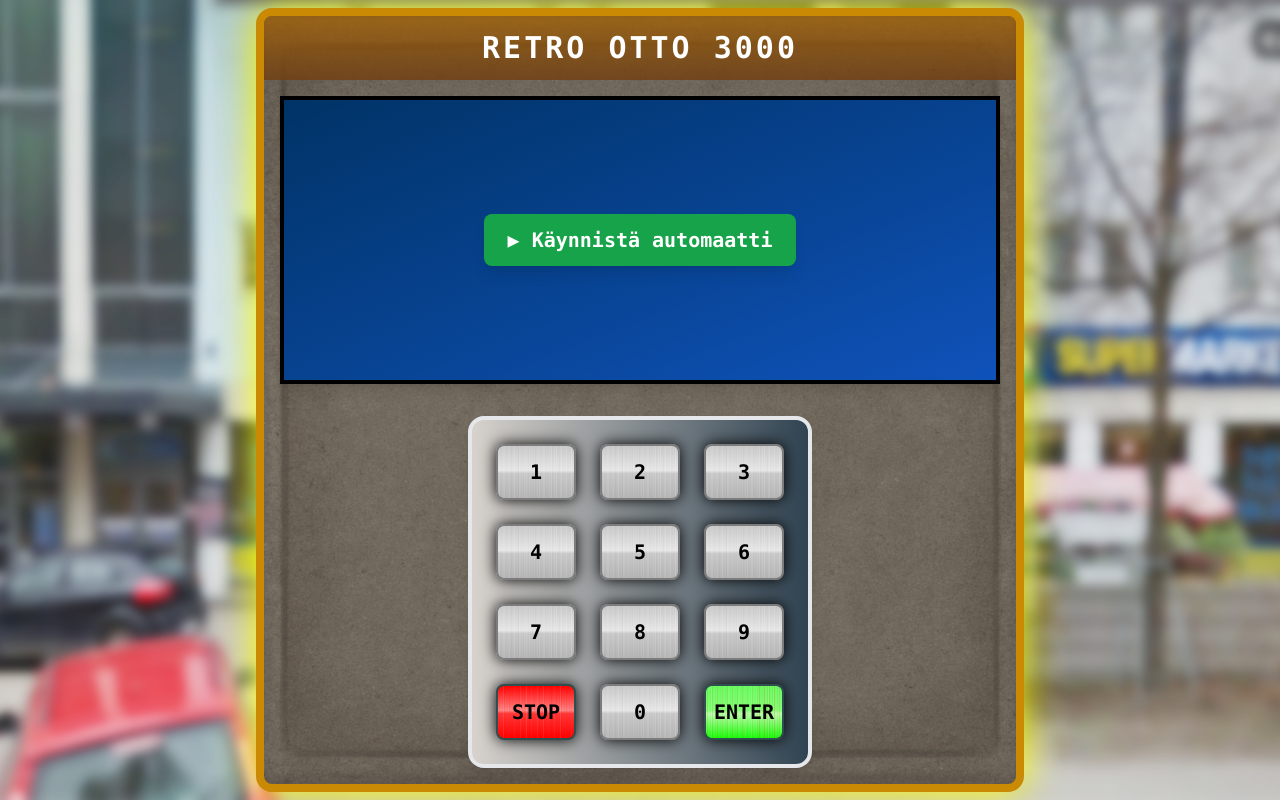
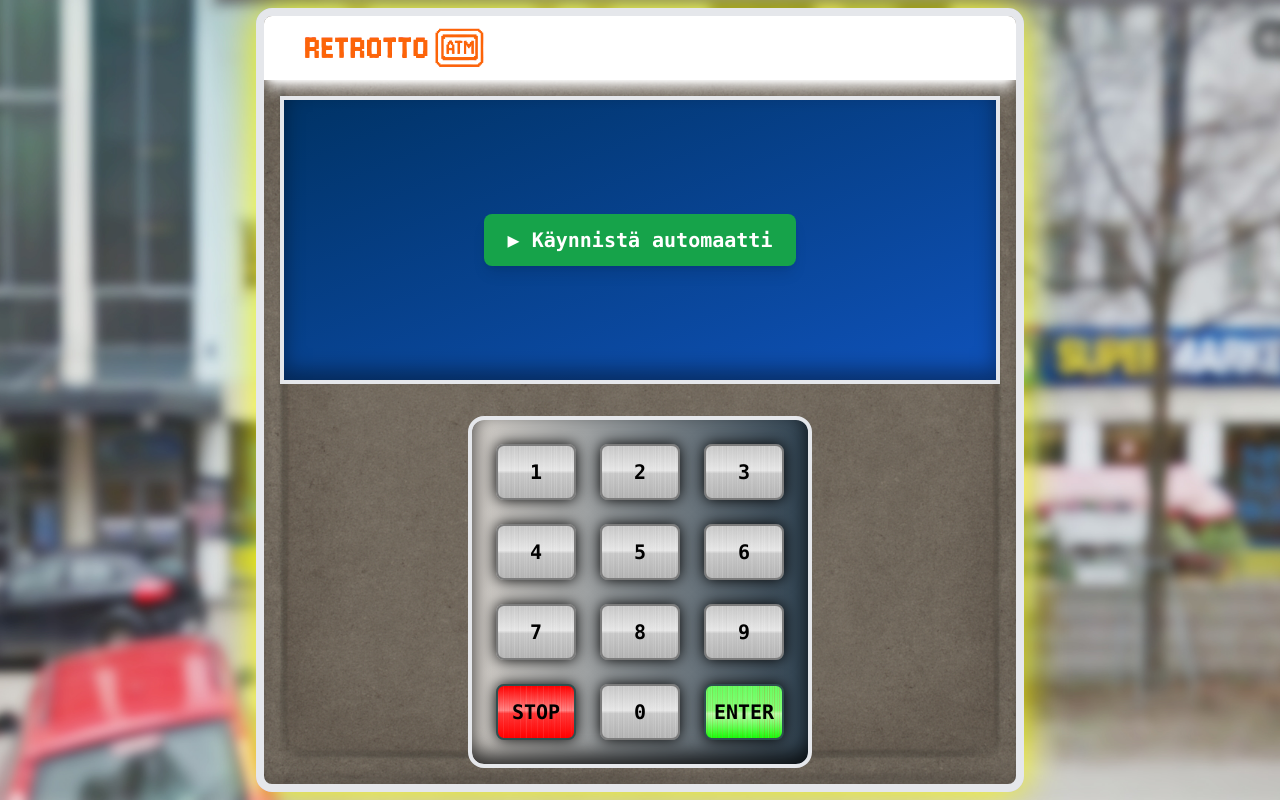
Before and after one commit to 0xjulius/atm-machine-react, a React (Vite) app: page / in a window 1280 px wide. Built offline with nearby package versions, Linux system fonts and the light colour scheme.

Commit message:
update 2.1
added logo
added some visuals
added wait sound

```diff
--- a/src/App.jsx
+++ b/src/App.jsx
@@ -4,6 +4,7 @@ import { motion, AnimatePresence } from "framer-motion";
 import "./App.css";
 import bGround from "./assets/bg.jpg";
 import atmTexture from "./assets/atm-texture.png";
+import logoHeader from "./assets/logo.png"
 
 function App() {
   const [saldo, setSaldo] = useState(1000.0);
@@ -16,6 +17,7 @@ function App() {
 
   const ambientRef = useRef(null);
   const beepRef = useRef(null);
+  const waitRef = useRef(null);
 
   const startMusic = () => {
     if (!ambientRef.current) {
@@ -35,6 +37,9 @@ function App() {
     if (!beepRef.current) {
       beepRef.current = new Audio("/beep.mp3");
     }
+    if (!waitRef.current) {
+      waitRef.current = new Audio("/wait.mp3");
+    }
   };
 
   const playBeep = () => {
@@ -43,9 +48,17 @@ function App() {
 
   const performActionWithLoad = (action) => {
     setLoading(true);
+    if (waitRef.current) {
+      waitRef.current.currentTime = 0; // Reset to start to avoid overlap
+      waitRef.current.play().catch((err) => console.log("Wait sound failed:", err));
+    }
     setTimeout(() => {
       action();
       setLoading(false);
+      if (waitRef.current) {
+        waitRef.current.pause();
+        waitRef.current.currentTime = 0; // Reset for next play
+      }
     }, 2000);
   };
 
@@ -125,7 +138,7 @@ function App() {
       resetState();
     } else if (currentScreen === "menu" && ["1", "2", "3", "4"].includes(key)) {
       handleMenuChoice(key);
-    } else if (currentScreen === "saldo" && key === "1") {
+    } else if (["saldo", "message"].includes(currentScreen) && key === "1") {
       setCurrentScreen("menu");
       resetState();
     } else if (
@@ -198,7 +211,7 @@ function App() {
                     playBeep();
                     handleMenuChoice("3");
                   }}
-                  className="border-2  p-4 cursor-pointer hover:bg-green-700 border-blue-950"
+                  className="border-2 p-4 cursor-pointer hover:bg-green-700 border-blue-950"
                 >
                   3. Otto ▶
                 </p>
@@ -220,8 +233,7 @@ function App() {
         return (
           <>
             <ScreenTitle text="Tilin tilanne" />
-            <p className="text-2xl">{message}</p>
-
+            <p className="text-2xl whitespace-pre-line">{message}</p>
             <div className="flex justify-between px-8">
               <div className="flex flex-col space-y-4 text-left text-2xl mt-10">
                 <p
@@ -266,7 +278,7 @@ function App() {
                       key={summa}
                       onClick={() => {
                         playBeep();
-                        handleWithdraw(summa);
+                        performActionWithLoad(() => handleWithdraw(summa));
                       }}
                       className="border p-2 hover:bg-green-700"
                     >
@@ -280,7 +292,7 @@ function App() {
                       key={summa}
                       onClick={() => {
                         playBeep();
-                        handleWithdraw(summa);
+                        performActionWithLoad(() => handleWithdraw(summa));
                       }}
                       className="border p-2 hover:bg-green-700"
                     >
@@ -321,7 +333,6 @@ function App() {
               Muista ottaa korttisi!
             </p>
             <p className="text-lg whitespace-pre-line">{message}</p>
-
             <div className="flex justify-between px-8">
               <div className="flex flex-col space-y-4 text-left text-2xl mt-10">
                 <p
@@ -368,7 +379,7 @@ function App() {
       style={{ backgroundImage: `url(${bGround})` }}
     >
       <div
-        className="flex flex-col w-full h-full max-w-3xl border-8 border-yellow-600 rounded-2xl shadow-[0_0_40px_#ff0] overflow-hidden"
+        className="flex flex-col w-full h-full max-w-3xl border-8 rounded-2xl shadow-[0_0_40px_#ff0] overflow-hidden"
         style={{
           backgroundImage: `url(${atmTexture})`,
           backgroundSize: "cover",
@@ -376,13 +387,17 @@ function App() {
         }}
       >
         {/* Top Bar */}
-        <div className="w-full h-14 sm:h-16 bg-gradient-to-b from-yellow-700/80 to-yellow-900/80 flex justify-center items-center text-white font-bold text-xl sm:text-3xl tracking-widest shadow-inner">
-          RETRO OTTO 3000
+        <div className="w-full h-14 sm:h-16 bg-white flex text-orange-500 font-bold text-2xl sm:text-3xl tracking-widest shadow-white shadow-lg">
+          <img
+            src={logoHeader}
+            alt="Retro Otto Logo"
+            className="h-16 object-contain ml-7"
+          />
         </div>
 
         {/* Screen */}
         <div className="flex-grow flex items-center justify-center p-4">
-          <div className="w-full h-full screenblue border-4 border-black p-4 text-white text-center shadow-lg relative overflow-hidden">
+          <div className="w-full h-full screenblue border-4 p-4 text-white text-center relative overflow-hidden shadow-[inset_0_-10px_20px_rgba(0,0,0,0.4)]">
             <div className="absolute inset-0 bg-[repeating-linear-gradient(transparent,transparent_2px,rgba(0,255,0,0.1)_3px)] pointer-events-none"></div>
             <AnimatePresence mode="wait">
               <motion.div
@@ -400,13 +415,13 @@ function App() {
 
             {/* Intro overlay */}
             {currentScreen === "intro" && (
-              <div className="absolute inset-0 screenblue flex items-center justify-center z-50">
+              <div className="absolute inset-0 screenblue flex items-center justify-center z-50 shadow-[inset_0_-10px_20px_rgba(0,0,0,0.4)]">
                 <button
                   onClick={() => {
                     playBeep();
                     startMusic();
                   }}
-                  className="px-6 py-3 bg-green-600 hover:bg-green-700 text-white text-xl font-bold rounded-lg shadow-lg"
+                  className="px-6 py-3 bg-green-600 hover:bg-green-700 text-white text-xl font-bold rounded-lg shadow-lg transition active:scale-95"
                 >
                   ▶ Käynnistä automaatti
                 </button>
@@ -416,8 +431,8 @@ function App() {
         </div>
 
         {/* Numpad */}
-        <div className="flex flex-col items-center justify-center space-y-4 p-4">
-          <div className="grid grid-cols-3 gap-4 sm:gap-6 border-4 p-6 gradient rounded-2xl shadow-lg">
+        <div className="flex flex-col items-center justify-center space-y-4 p-4 ">
+          <div className="grid grid-cols-3 gap-4 sm:gap-6 border-4 p-6 gradient rounded-2xl shadow-[inset_0_-10px_20px_rgba(0,0,0,0.8)]">
             {numpadKeys.flat().map((key) => (
               <button
                 key={key}
```
Also changed, not shown: src/assets/logo.png (added), 1 other file (tests, documents, lock files or other folders).
